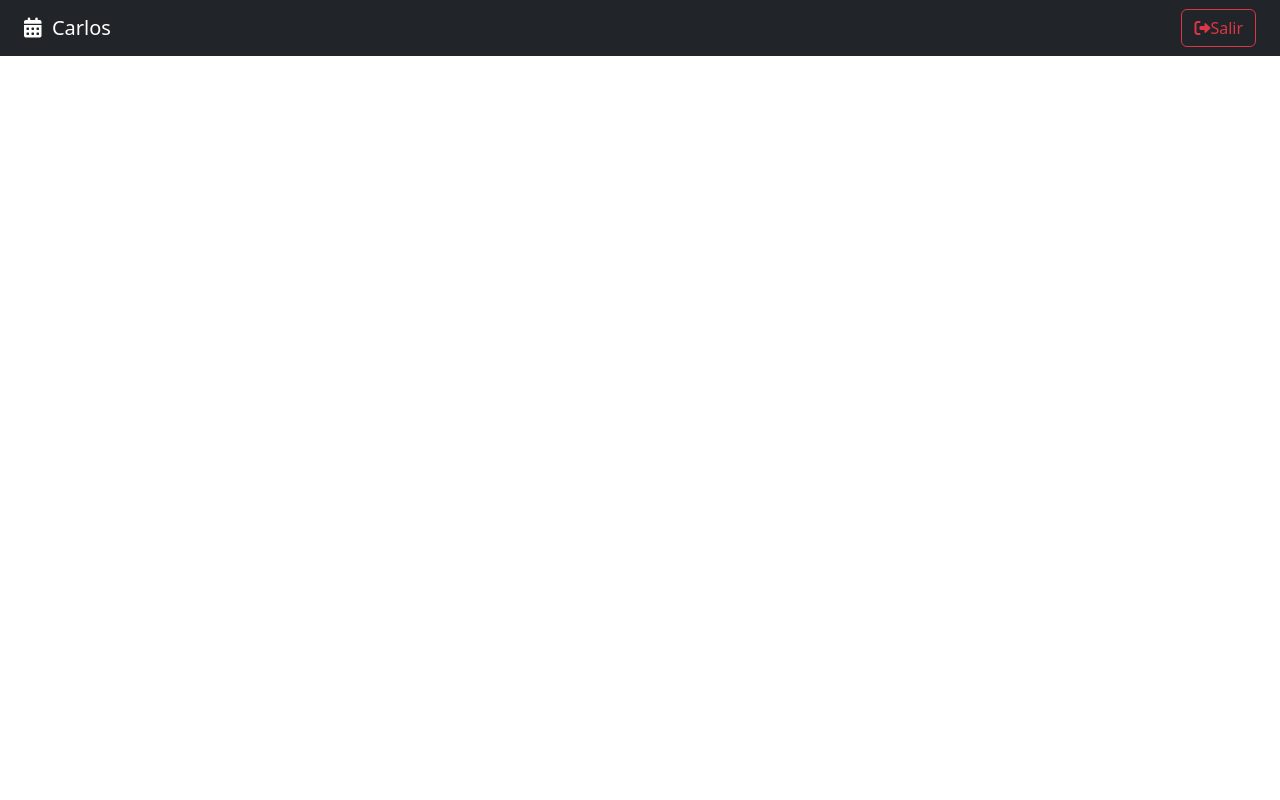
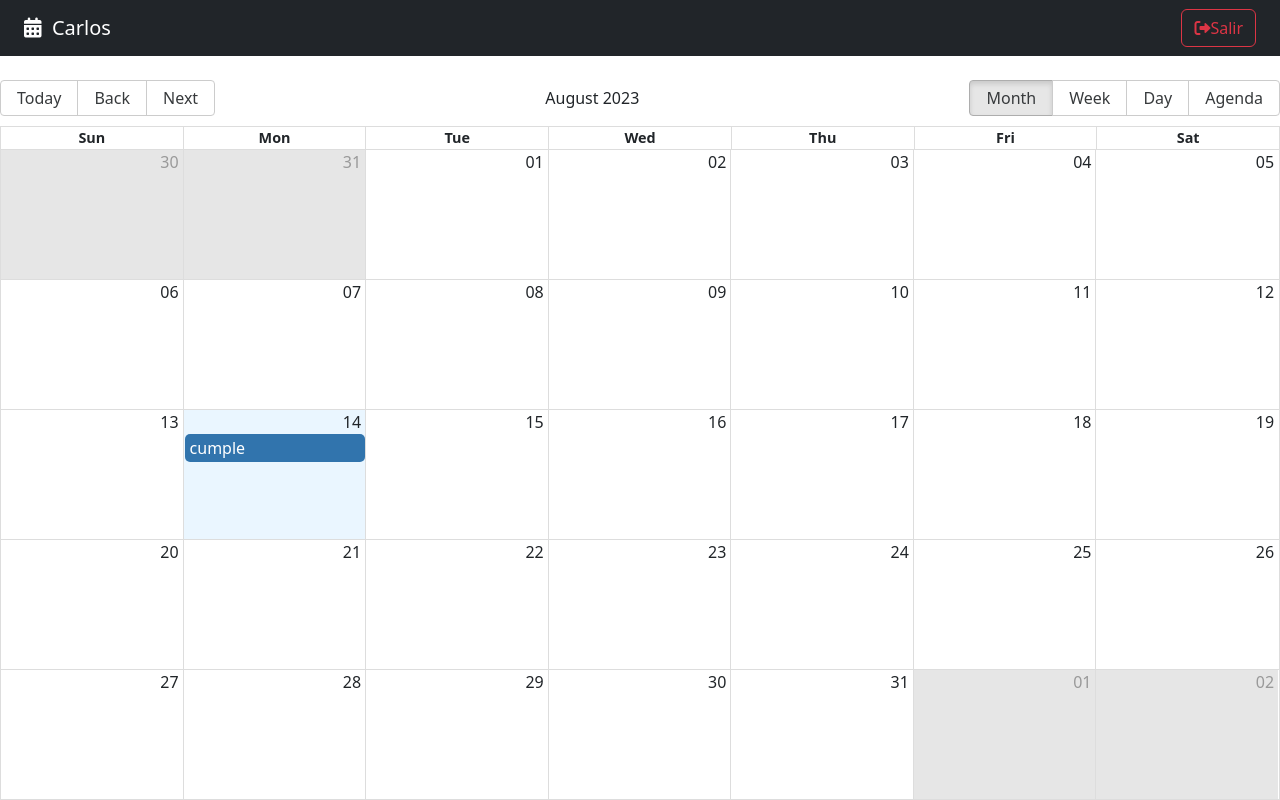
Before and after one commit to CJ-arg/Calendar-App, a React (Vite) app: page / in a window 1280 px wide. Built offline with nearby package versions, Linux system fonts and the light colour scheme.

Commit message:
calendar react

```diff
--- a/src/calendar/pages/CalendarPage.jsx
+++ b/src/calendar/pages/CalendarPage.jsx
@@ -1,12 +1,44 @@
 
 import React from 'react'
 import { Navbar } from '../components/Navbar'
+import { Calendar, dateFnsLocalizer } from 'react-big-calendar'
+import 'react-big-calendar/lib/css/react-big-calendar.css'
+import enUS from 'date-fns/locale/en-US'
+import { addHours, getDay, startOfWeek, parse, format } from 'date-fns'
+const locales = {
+  'en-US': enUS,
+}
 
+const localizer = dateFnsLocalizer({
+  format,
+  parse,
+  startOfWeek,
+  getDay,
+  locales,
+})
+const events = [{
+  title: 'cumple',
+  notes: 'llevar regalo',
+  start: new Date(),
+  end: addHours(new Date(), 2),
+  bgColor: '#fafafa',
+  user: {
+    _id: '123',
+    name: 'Carlos'
+  }
+
+}]
 export const CalendarPage = () => {
   return (
     <>
       <Navbar />
-
+      <Calendar
+        localizer={localizer}
+        events={events}
+        startAccessor="start"
+        endAccessor="end"
+        style={{ height: 'calc(100vh - 80px)' }}
+      />
     </>
   )
 }
```
